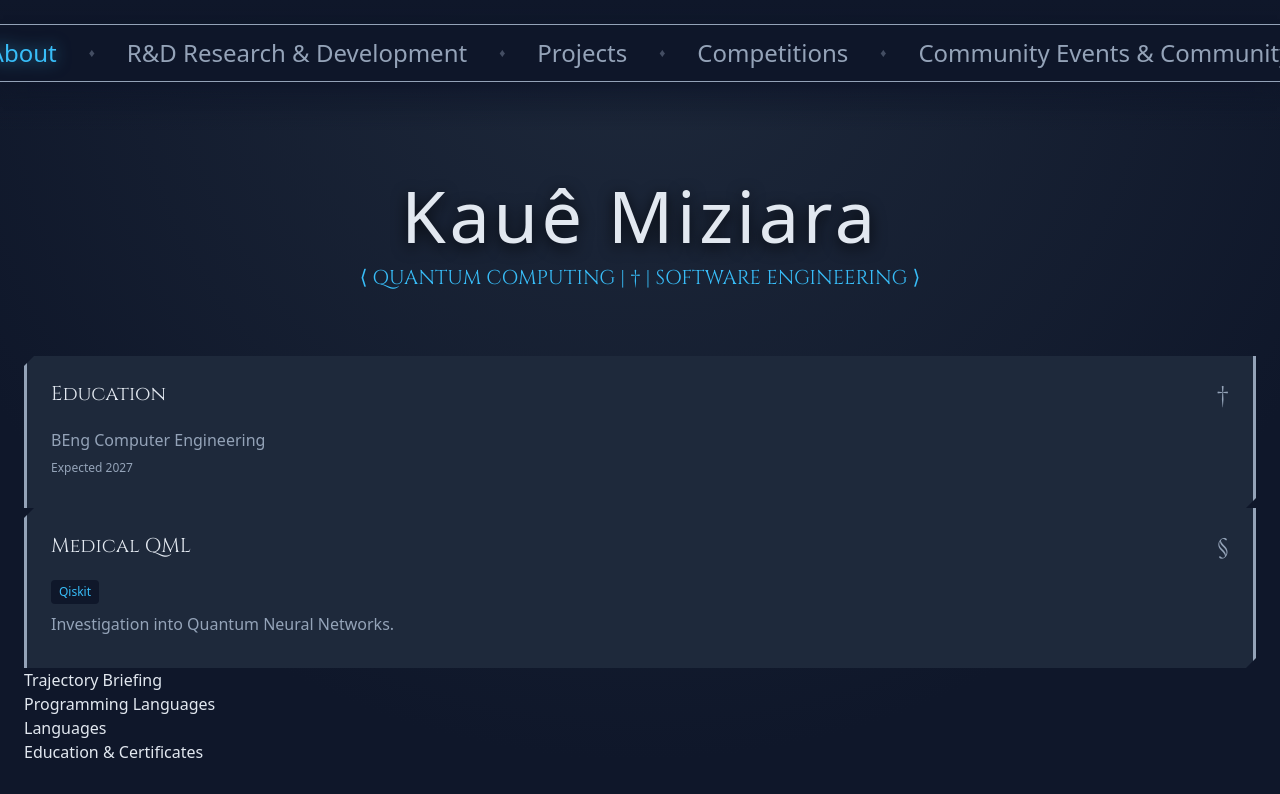
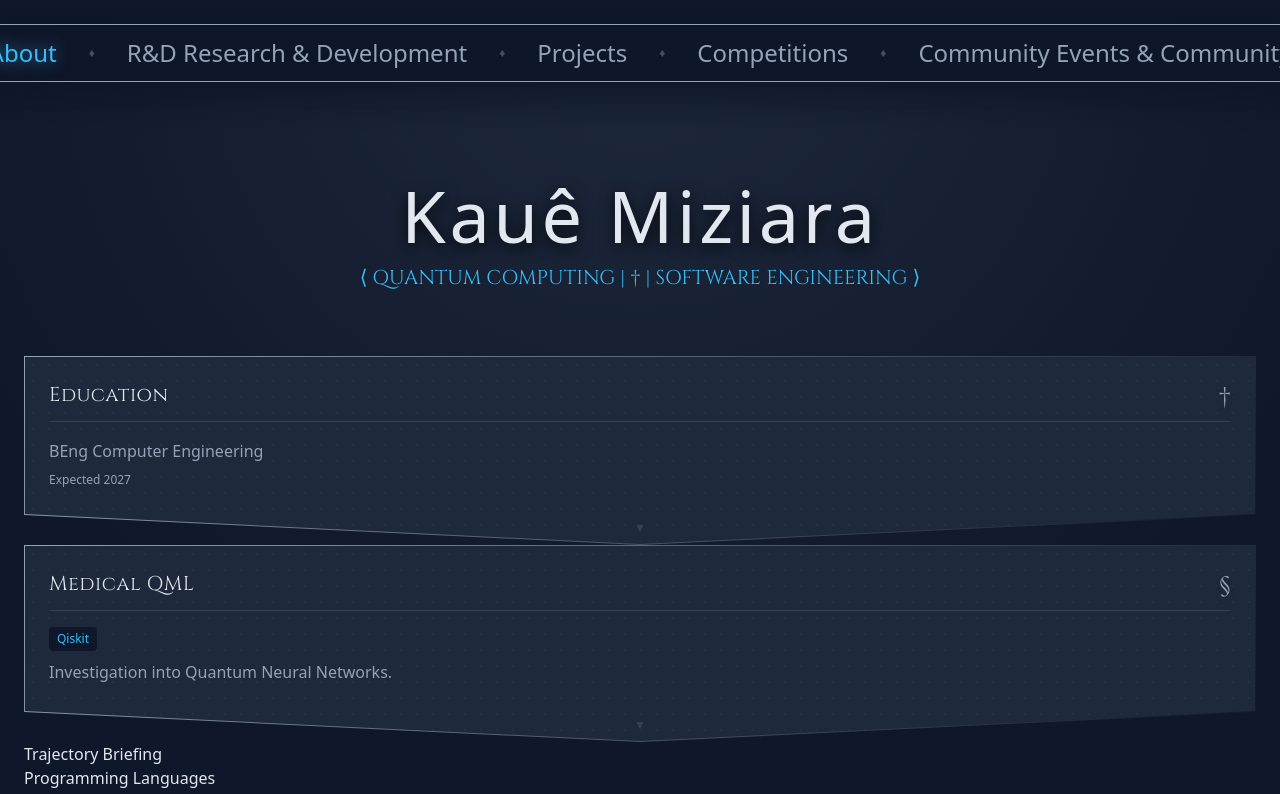
Before and after one commit to KaueMiziara/portfolio, an Angular app: page / in a window 1280 px wide. Shown: the top 794 px of the page. Built offline with nearby package versions, Linux system fonts and the light colour scheme; a web font is replaced by a local one.

Commit message:
feat: reimplement QuantumCard to resemble a shield/rotated ket

```diff
--- a/src/app/shared/components/quantum-card/quantum-card.css
+++ b/src/app/shared/components/quantum-card/quantum-card.css
@@ -1,34 +1,38 @@
 @import 'tailwindcss';
 @import '../../../../styles.css';
 
-.quantum-card {
-  clip-path: polygon(
-    10px 0,
-    100% 0,
-    100% calc(100% - 10px),
-    calc(100% - 10px) 100%,
-    0 100%,
-    0 10px
-  );
-
-  @apply border-l-[3px] border-r-[3px] border-chainmail;
+@theme {
+  --shield-path: polygon(0 0, 100% 0, 100% calc(100% - 30px), 50% 100%, 0 calc(100% - 30px));
 }
 
-.quantum-card:hover,
-.quantum-card.is-open {
-  @apply border-rune-blue -translate-y-1 shadow-[0_0_20px_rgba(56,189,248,0.15)];
+.shield-border {
+  clip-path: polygon(0 0, 100% 0, 100% calc(100% - 30px), 50% 100%, 0 calc(100% - 30px));
+
+  background: linear-gradient(135deg, var(--color-chainmail), var(--color-void-navy));
+
+  padding: 1px;
+}
+
+.shield-inner {
+  clip-path: polygon(0 0, 100% 0, 100% calc(100% - 30px), 50% 100%, 0 calc(100% - 30px));
+}
+
+.shield-border:hover,
+.shield-border.is-open {
+  background: linear-gradient(135deg, var(--color-rune-blue), var(--color-void-navy));
+
+  filter: drop-shadow(0 0 10px rgba(56, 189, 248, 0.4));
+  transform: translateY(-5px);
 }
 
 .gold-variant {
-  @apply border-yellow-500/60;
+  background: linear-gradient(135deg, #ffd700, #854d0e);
 }
 .gold-variant:hover,
 .gold-variant.is-open {
-  @apply border-yellow-400 shadow-[0_0_20px_rgba(250,204,21,0.2)];
+  background: linear-gradient(135deg, #facc15, #a16207);
+  filter: drop-shadow(0 0 10px rgba(234, 179, 8, 0.4));
 }
 .gold-variant h3 {
   @apply text-yellow-100 group-hover:text-yellow-400;
 }
-.gold-variant .icon-glow {
-  @apply group-hover:text-yellow-400;
-}
--- a/src/app/shared/components/quantum-card/quantum-card.html
+++ b/src/app/shared/components/quantum-card/quantum-card.html
@@ -1,39 +1,51 @@
 <div
-  class="quantum-card group relative h-full bg-armor-plate p-6 transition-all duration-300 ease-out"
+  class="shield-border group relative h-full transition-all duration-300 ease-out cursor-default"
   [class.gold-variant]="variant() === 'gold'"
   [class.is-open]="isOpen()"
   (click)="toggle()"
 >
-  <div class="flex justify-between items-start mb-4">
+  <div class="shield-inner bg-armor-plate h-full w-full flex flex-col relative overflow-hidden">
+    <div
+      class="absolute inset-0 opacity-5 bg-[radial-gradient(#94a3b8_1px,transparent_1px)] [background-size:16px_16px] pointer-events-none"
+    ></div>
+
+    <div class="p-6 pb-12 z-10">
+      <div class="flex justify-between items-start mb-4 border-b border-chainmail/20 pb-2">
         <h3
-      class="font-roman text-xl text-polished-silver group-hover:text-rune-blue transition-colors"
+          class="font-roman text-lg md:text-xl text-polished-silver group-hover:text-rune-blue transition-colors tracking-wide"
         >
           {{ title() }}
         </h3>
         <div
-      class="font-roman text-2xl text-chainmail group-hover:text-rune-blue transition-colors icon-glow"
+          class="font-roman text-2xl text-chainmail group-hover:text-rune-blue transition-colors drop-shadow-md"
         >
           {{ icon() }}
         </div>
       </div>
 
-  <div class="text-chainmail text-sm md:text-base mb-2">
+      <div class="text-chainmail text-sm md:text-base leading-relaxed">
         <ng-content></ng-content>
       </div>
 
       <div
-    class="grid grid-rows-[0fr] group-hover:grid-rows-[1fr] transition-[grid-template-rows] duration-500 ease-in-out"
+        class="grid grid-rows-[0fr] group-hover:grid-rows-[1fr] transition-[grid-template-rows] duration-500 ease-in-out mt-2"
         [class.grid-rows-[1fr]]="isOpen()"
       >
         <div class="overflow-hidden">
           <div
-        class="h-px w-full bg-chainmail/20 my-3 opacity-0 group-hover:opacity-10 transition-opacity duration-300 delay-100"
-        [class.opacity-100]="isOpen()"
+            class="h-px w-full bg-gradient-to-r from-transparent via-rune-blue/50 to-transparent my-3 opacity-0 group-hover:opacity-100 transition-opacity duration-300"
           ></div>
-
-      <div class="text-sm text-chainmail/80 pb-2">
+          <div class="text-sm text-chainmail/90">
             <ng-content select="[details]"></ng-content>
           </div>
         </div>
       </div>
     </div>
+
+    <div
+      class="absolute bottom-2 left-1/2 -translate-x-1/2 text-chainmail/20 group-hover:text-rune-blue/50 transition-colors text-xs"
+    >
+      ▼
+    </div>
+  </div>
+</div>
```
Lines whose indentation alone changed are shown as unchanged.
